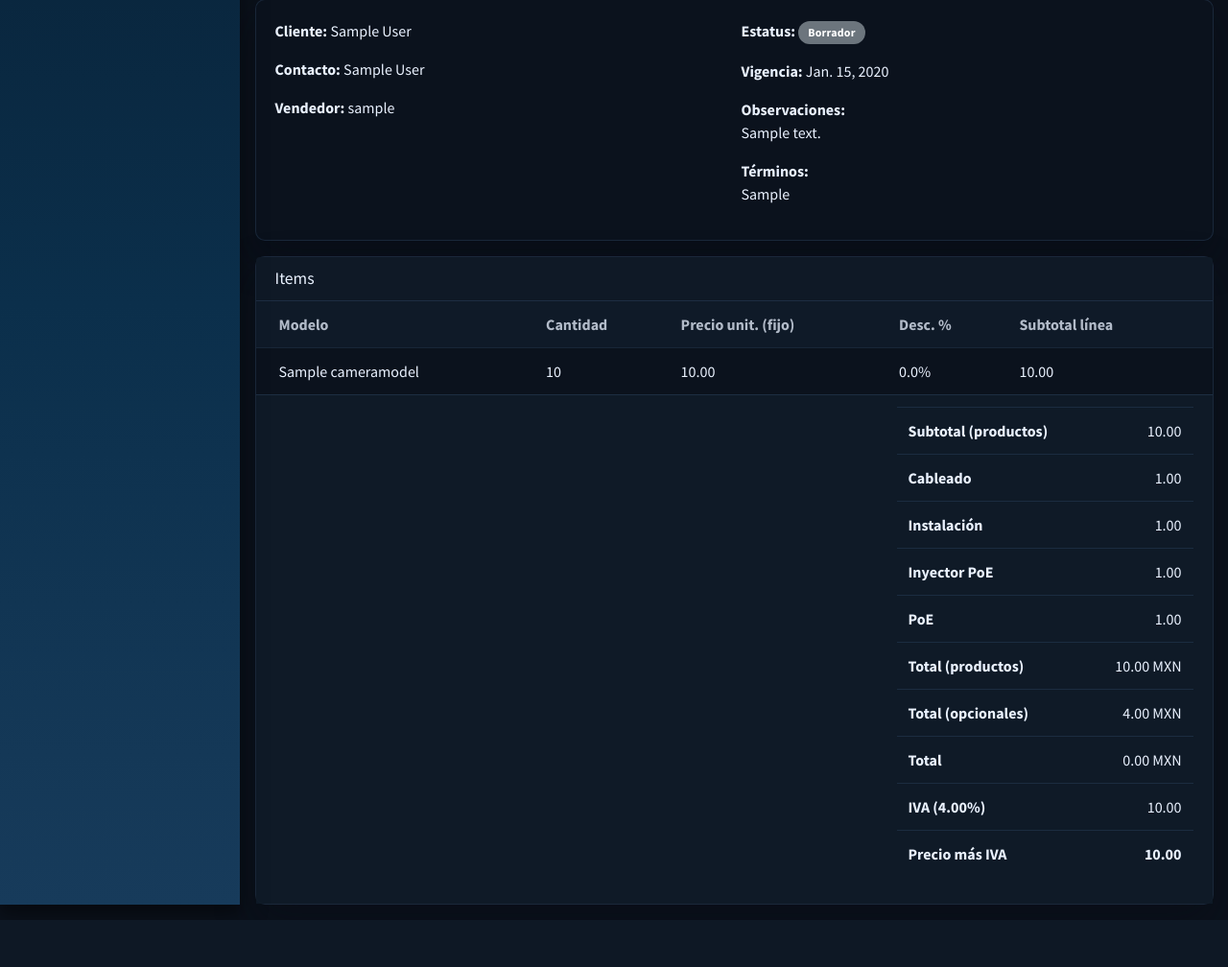
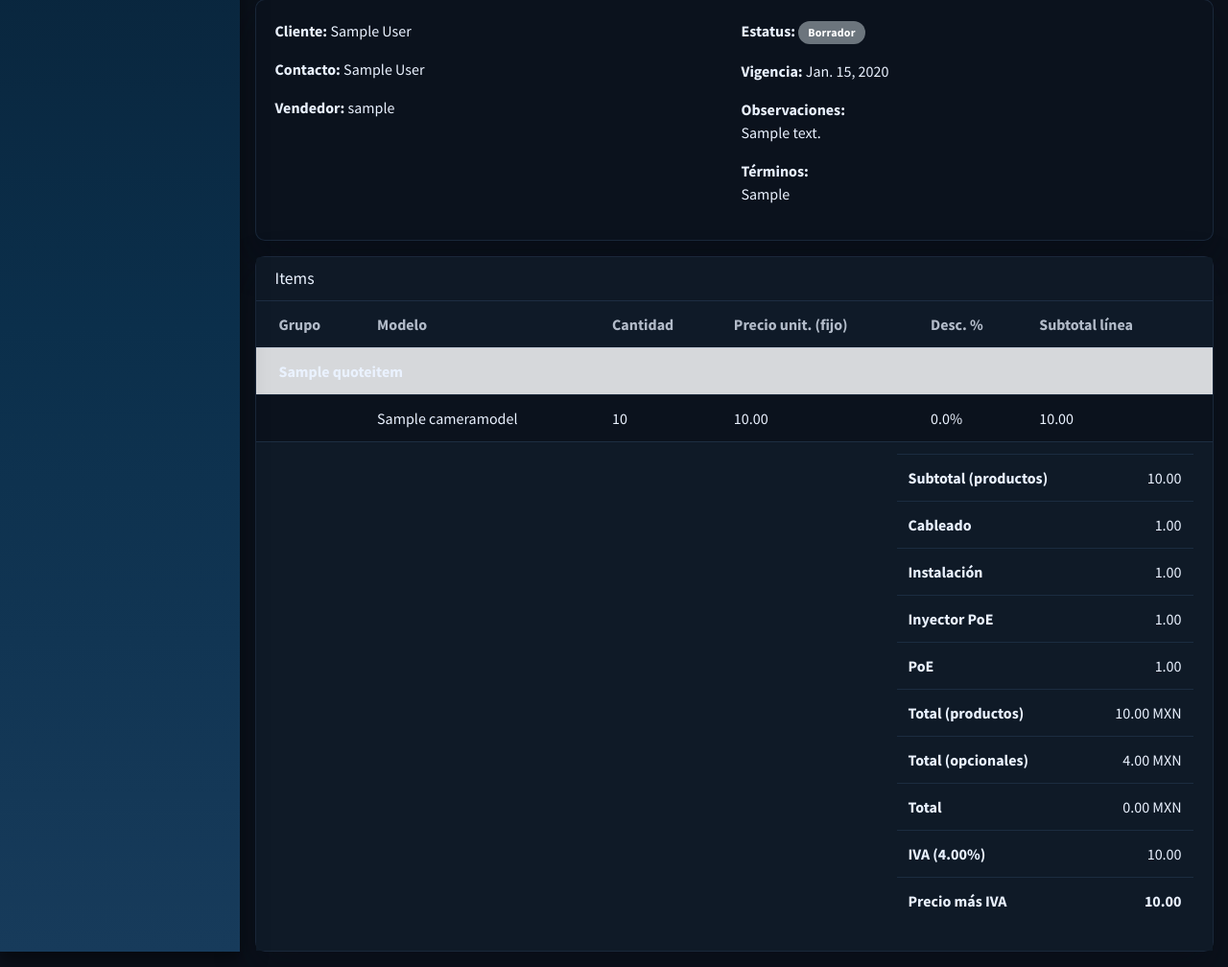
Before and after one commit to Adrian3strada/cotizaciones-backend, a Django app: page /cotizaciones/1/ in a window 1280 px wide. Shown: the part 311-1319 px from the top of the page at 96% size. Before the commit the page ends 1270 px from the top, so only its background shows below. Run offline with Django 5.2, Linux system fonts and the light colour scheme; a user stored in the database is signed in; tables that the repository leaves empty hold one stand-in row (values such as "Sample post"); one stand-in notice (Sample message) is shown; some libraries are stand-ins or nearby versions.

Commit message:
Casi Ultimos Cambios

```diff
--- a/customers/forms.py
+++ b/customers/forms.py
@@ -8,11 +8,14 @@ class CustomerForm(forms.ModelForm):
         model = Customer
         fields = [
             "name",
+            "rfc",
             "website",
             "street_address",
             "neighborhood",
+            "city",
             "postal_code",
             "phone",
+            "mobile",
         ]
 
 
--- a/quotes/models.py
+++ b/quotes/models.py
@@ -1,3 +1,5 @@
+from __future__ import annotations
+
 from datetime import timedelta
 from decimal import Decimal, InvalidOperation, ROUND_HALF_UP
 
@@ -124,7 +126,7 @@ class Quote(models.Model):
         return self.quote_number
 
     def clean(self) -> None:
-        if self.issue_date:
+        if self.issue_date and not self.valid_until:
             self.valid_until = self.issue_date + timedelta(days=30)
         if self.status == self.STATUS_SENT and self.pk and not self.items.exists():
             raise ValidationError({"status": "No puedes enviar una cotización sin items."})
@@ -138,7 +140,7 @@ class Quote(models.Model):
             )
 
     def save(self, *args, **kwargs):
-        if self.issue_date:
+        if self.issue_date and not self.valid_until:
             self.valid_until = self.issue_date + timedelta(days=30)
         if self.valid_until and self.status != self.STATUS_ACCEPTED:
             if self.valid_until < timezone.localdate():
@@ -208,6 +210,29 @@ class Quote(models.Model):
             total += m
         return total
 
+    def get_grouped_items(self) -> list[tuple[str | None, list["QuoteItem"]]]:
+        """Items agrupados por group_name (igual que en el PDF). Retorna [(group_name, [items]), ...]."""
+        items = list(self.items.select_related("camera_model").order_by("id"))
+        groups: list[tuple[str | None, list[QuoteItem]]] = []
+        current_group: tuple[str, list[QuoteItem]] | None = None
+        for item in items:
+            gn = (item.group_name or "").strip()
+            if gn:
+                if current_group is None or current_group[0] != gn:
+                    current_group = (gn, [])
+                    groups.append(current_group)
+                current_group[1].append(item)
+            else:
+                current_group = None
+                groups.append((None, [item]))
+        # Ordenar items dentro de cada grupo
+        result = []
+        for gn, grp_items in groups:
+            if gn:
+                grp_items = sorted(grp_items, key=lambda x: (x.order_in_group, x.id))
+            result.append((gn, grp_items))
+        return result
+
     def get_optional_rows(self) -> list[dict]:
         """Lista de filas opcionales con partida consecutiva (sigue a los ítems de productos)."""
         base_partida = self.items.count()
@@ -258,7 +283,8 @@ class Quote(models.Model):
             ).quantize(Decimal("0.01"), rounding=ROUND_HALF_UP)
         except InvalidOperation:
             tax_amount = Decimal("0.00")
-        total = base_for_iva + tax_amount
+        optional_total = self.get_optional_services_total()
+        total = base_for_iva + tax_amount + optional_total
         self.subtotal = subtotal
         self.tax_amount = tax_amount
         self.total = total
--- a/quotes/pdf_reportlab.py
+++ b/quotes/pdf_reportlab.py
@@ -473,7 +473,7 @@ def build_quote_pdf(quote, company, vigencia_texto, issue_date_formatted):
         ("Forma de Pago:", _truncate_to_width(c, payment_form, W_OBS_VAL) or ""),
         ("Tiempo de Entrega:", _truncate_to_width(c, delivery_time, W_OBS_VAL) or ""),
         ("Garantía:", _truncate_to_width(c, warranty, W_OBS_VAL) or ""),
-        ("Lugar de entrega:", "Tienda"),
+        ("Lugar de entrega:", _truncate_to_width(c, delivery_place or "Tienda", W_OBS_VAL) or "Tienda"),
     ]
     for i, (label, value) in enumerate(obs_items):
         y_line = y2_base + i * line_h
--- a/quotes/views.py
+++ b/quotes/views.py
@@ -18,10 +18,13 @@ import json
 from decimal import Decimal
 from pathlib import Path
 
-from quotes.forms import QuoteForm, QuoteItemFormSet
+from django.db.models.signals import post_delete, post_save
+
 from catalog.models import CameraModel
 from customers.models import Customer
+from quotes.forms import QuoteForm, QuoteItemFormSet
 from quotes.models import Quote, QuoteItem
+from quotes.signals import quote_item_deleted, quote_item_saved
 
 class DashboardView(LoginRequiredMixin, TemplateView):
     template_name = "dashboard.html"
@@ -324,7 +327,13 @@ def quote_create(request):
                 with transaction.atomic():
                     quote.save()
                     formset.instance = quote
-                    formset.save()
+                    post_save.disconnect(quote_item_saved, sender=QuoteItem)
+                    post_delete.disconnect(quote_item_deleted, sender=QuoteItem)
+                    try:
+                        formset.save()
+                    finally:
+                        post_save.connect(quote_item_saved, sender=QuoteItem)
+                        post_delete.connect(quote_item_deleted, sender=QuoteItem)
                     quote.recalculate_totals()
                 messages.success(request, "Cotización creada.")
                 return redirect("quotes:detail", pk=quote.pk)
@@ -371,7 +380,13 @@ def quote_update(request, pk):
             else:
                 with transaction.atomic():
                     updated_quote.save()
-                    formset.save()
+                    post_save.disconnect(quote_item_saved, sender=QuoteItem)
+                    post_delete.disconnect(quote_item_deleted, sender=QuoteItem)
+                    try:
+                        formset.save()
+                    finally:
+                        post_save.connect(quote_item_saved, sender=QuoteItem)
+                        post_delete.connect(quote_item_deleted, sender=QuoteItem)
                     updated_quote.recalculate_totals()
                 messages.success(request, "Cotización actualizada.")
                 return redirect("quotes:detail", pk=quote.pk)
@@ -482,6 +497,8 @@ def quote_duplicate(request, pk):
                 quantity=item.quantity,
                 unit_price=item.unit_price,
                 discount_percent=item.discount_percent,
+                group_name=item.group_name or "",
+                order_in_group=item.order_in_group,
             )
         new_quote.recalculate_totals()
     messages.success(request, "Cotización duplicada. Puedes editarla ahora.")
@@ -680,7 +697,7 @@ def report_view(request):
             ),
             "sales_users": (
                 get_user_model()
-                .objects.filter(quote__in=queryset)
+                .objects.filter(quote_set__in=queryset)
                 .distinct()
                 .values_list("id", "username")
                 .order_by("username")
--- a/static/css/custom.css
+++ b/static/css/custom.css
@@ -164,6 +164,11 @@ body {
 
 .theme-dark .table-striped tbody tr:nth-of-type(odd) {
     background-color: rgba(10, 18, 28, 0.7);
+}
+
+.theme-dark .table tbody tr.table-secondary {
+    background-color: rgba(20, 45, 75, 0.6);
+    color: var(--brand-text);
 }
 
 .theme-dark .table-hover tbody tr:hover {
--- a/templates/base.html
+++ b/templates/base.html
@@ -101,7 +101,7 @@
                     {% block breadcrumbs %}{% endblock %}
                     {% if messages %}
                     {% for message in messages %}
-                    <div class="alert alert-info">{{ message }}</div>
+                    <div class="alert alert-{% if message.tags == 'error' %}danger{% elif message.tags == 'success' %}success{% elif message.tags == 'warning' %}warning{% elif message.tags == 'debug' %}secondary{% else %}info{% endif %}">{{ message }}</div>
                     {% endfor %}
                     {% endif %}
                     {% block content %}{% endblock %}
--- a/templates/quotes/quote_detail.html
+++ b/templates/quotes/quote_detail.html
@@ -94,6 +94,7 @@
         <table class="table table-hover">
             <thead>
                 <tr>
+                    <th>Grupo</th>
                     <th>Modelo</th>
                     <th>Cantidad</th>
                     <th>Precio unit. (fijo)</th>
@@ -102,17 +103,36 @@
                 </tr>
             </thead>
             <tbody>
-                {% for item in object.items.all %}
+                {% for group_name, items in object.get_grouped_items %}
+                {% if group_name %}
+                <tr class="table-secondary">
+                    <td colspan="6" class="font-weight-bold">{{ group_name }}</td>
+                </tr>
+                {% for item in items %}
                 <tr>
+                    <td></td>
                     <td>{{ item.camera_model }}</td>
                     <td>{{ item.quantity }}</td>
                     <td>{{ item.unit_price }}</td>
                     <td>{{ item.discount_percent|floatformat:1 }}%</td>
                     <td>{{ item.line_subtotal }}</td>
                 </tr>
+                {% endfor %}
+                {% else %}
+                {% for item in items %}
+                <tr>
+                    <td class="text-muted">—</td>
+                    <td>{{ item.camera_model }}</td>
+                    <td>{{ item.quantity }}</td>
+                    <td>{{ item.unit_price }}</td>
+                    <td>{{ item.discount_percent|floatformat:1 }}%</td>
+                    <td>{{ item.line_subtotal }}</td>
+                </tr>
+                {% endfor %}
+                {% endif %}
                 {% empty %}
                 <tr>
-                    <td colspan="5">Sin items.</td>
+                    <td colspan="6">Sin items.</td>
                 </tr>
                 {% endfor %}
             </tbody>
```
Also changed, not shown: catalog/views.py (+16 -0 lines), quotes/forms.py (+12 -0 lines).
